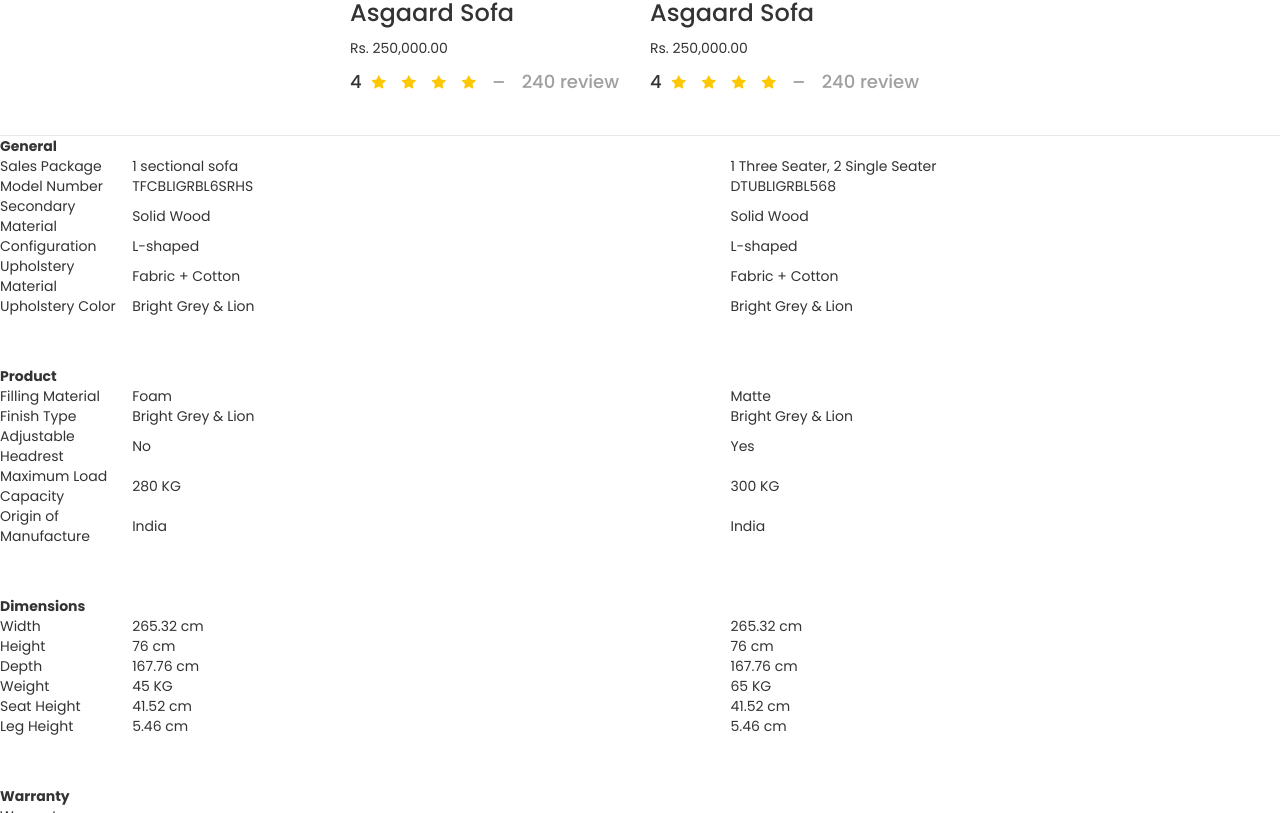
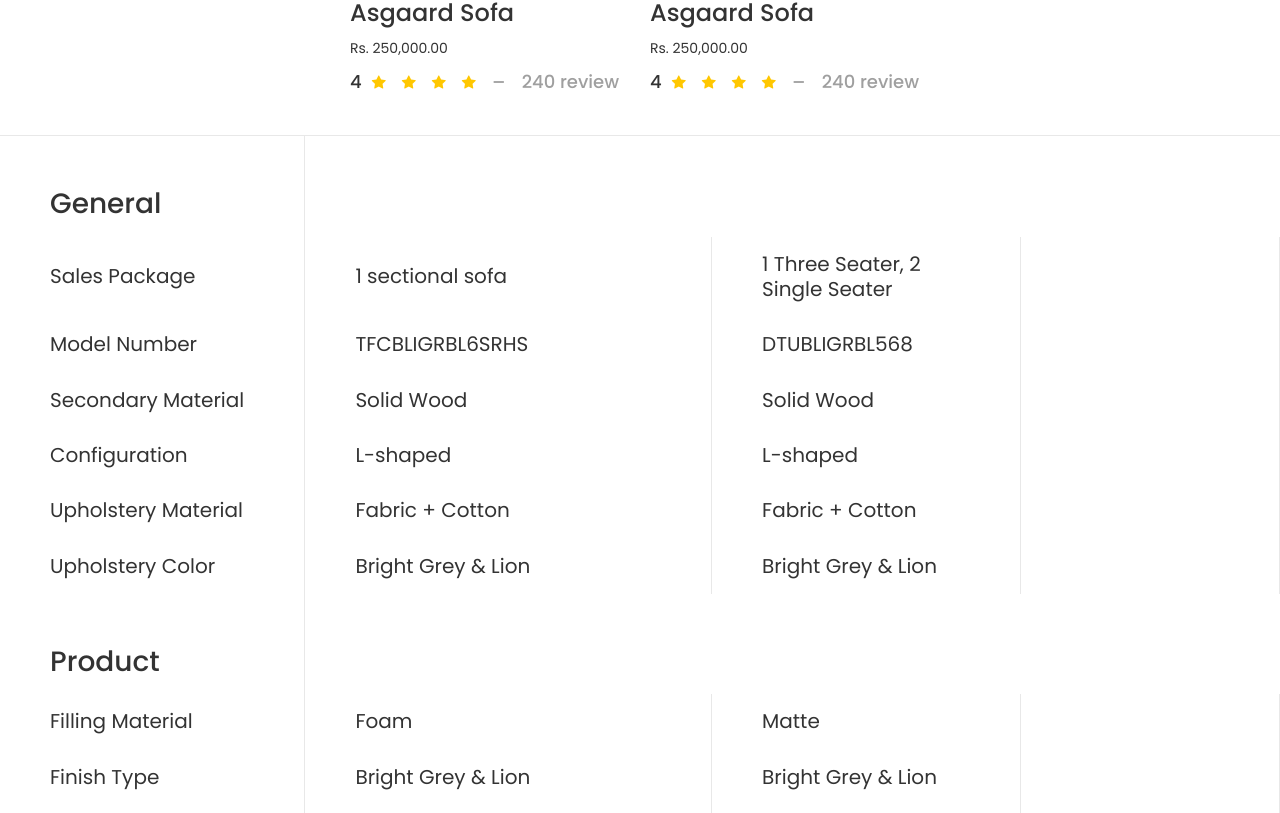
Before and after one commit to Fi281001/snaptec-fruniro, a React (Create React App) app: page /compare in a window 1280 px wide. Shown: the part 647-1460 px from the top of the page. Built offline with nearby package versions, Linux system fonts and the light colour scheme.

Commit message:
fix-css-compare-2

```diff
--- a/src/components/Compare.js
+++ b/src/components/Compare.js
@@ -62,9 +62,9 @@
 
       {/* General */}
       <div className="compare-table">
-        <table>
+        <table className="compare-table__table">
           <tr>
-            <th>General</th>
+            <th className="compare-table__th">General</th>
             <th></th>
             <th></th>
           </tr>
@@ -106,7 +106,7 @@
           </tr>
           {/* Products */}
           <tr>
-            <th className="margin-top-th">Product </th>
+            <th className="compare-table__th">Product </th>
             <th></th>
             <th></th>
           </tr>
@@ -143,7 +143,7 @@
 
           {/* Dimensions */}
           <tr>
-            <th className="margin-top-th">Dimensions </th>
+            <th className="compare-table__th">Dimensions </th>
             <th></th>
             <th></th>
           </tr>
@@ -186,7 +186,7 @@
 
           {/* Dimensions */}
           <tr>
-            <th className="margin-top-th">Warranty </th>
+            <th className="compare-table__th">Warranty </th>
             <th></th>
             <th></th>
           </tr>
--- a/src/main/Compare.css
+++ b/src/main/Compare.css
@@ -120,14 +120,14 @@
     line-height: 30.36px;
 }
 
-.compare-table>table {
+.compare-table__table {
     border-top: 1px solid #E8E8E8;
     border-collapse: collapse;
     width: 100%;
     margin-bottom: 50px;
 }
 
-.compare-table>td {
+td {
     width: 25%;
     border-top: none;
     border-bottom: none;
@@ -139,7 +139,7 @@
     text-align: left;
 }
 
-.compare-table>th {
+.compare-table__th {
     width: 25%;
     border-top: none;
     border-bottom: none;
@@ -149,15 +149,16 @@
     font-weight: 500;
     line-height: 35.42px;
     text-align: left;
+    padding-top: 50px;
 }
 
-.compare-table>th,
-.compare-table>td {
+th,
+td {
     padding: 15px 50px;
 }
 
 .margin-top-th {
-    padding-top: 50px;
+
 }
 
 .button-add-to-cart {
```
